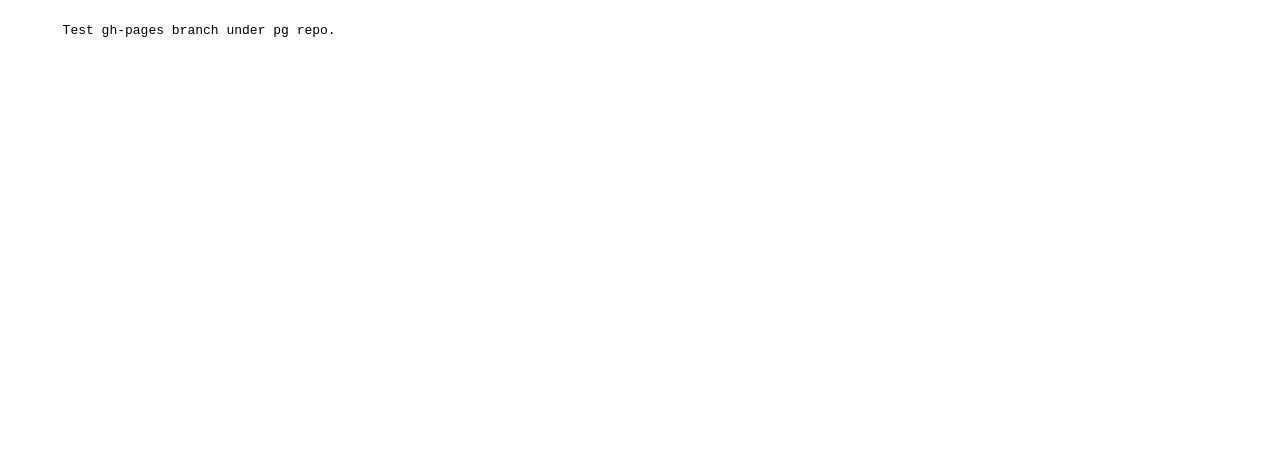
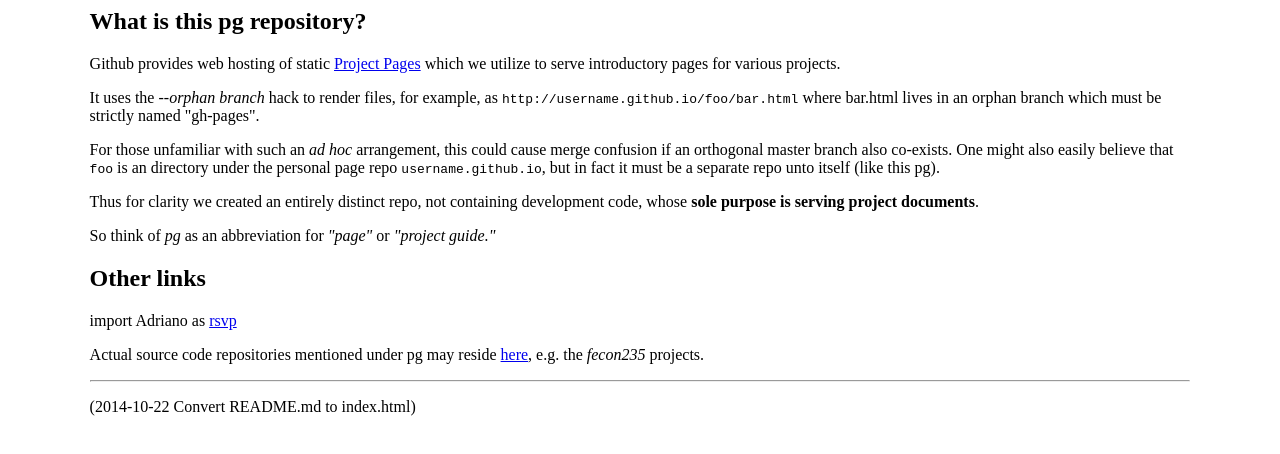
Before and after one commit to rsvp/pg, a plain HTML site: page index.html in a window 1280 px wide. Drawn offline with Linux system fonts and the light colour scheme.

Commit message:
Convert README.md to index.html for rsvp.github.com/pg

```diff
--- a/index.html
+++ b/index.html
@@ -1,5 +1,40 @@
-<pre>
-
-       Test gh-pages branch under pg repo.
-
-</pre>
+<!DOCTYPE HTML PUBLIC "-//W3C//DTD HTML 4.01 Transitional//EN">
+<html>
+<head>
+<meta http-equiv="content-type" content="text/html; charset=utf-8">
+<meta name="generator" content="ReText 4.1.2">
+<style>
+<!--
+     body { margin-left: 7%; margin-right: 7%; }
+-->
+</style>
+<title>rsvp.github.com/pg</title>
+</head>
+<body>
+<h2>What is this pg repository?</h2>
+<p>Github provides web hosting of static
+<a href="https://help.github.com/articles/creating-project-pages-manually/">Project Pages</a>
+which we utilize to serve introductory pages for various projects. </p>
+<p>It uses the <em>--orphan branch</em> hack to render files,
+for example, as <code>http://username.github.io/foo/bar.html</code>
+where bar.html lives in an orphan branch which must be
+strictly named "gh-pages". </p>
+<p>For those unfamiliar with such an <em>ad hoc</em> arrangement,
+this could cause merge confusion if an orthogonal master
+branch also co-exists.
+One might also easily believe that <code>foo</code> is an directory under
+the personal page repo <code>username.github.io</code>,
+but in fact it must be a separate repo unto itself (like this pg).</p>
+<p>Thus for clarity we created an entirely distinct repo,
+not containing development code, whose
+<strong>sole purpose is serving project documents</strong>. </p>
+<p>So think of <em>pg</em> as an abbreviation for <em>"page"</em> or <em>"project guide."</em></p>
+<h2>Other links</h2>
+<p>import Adriano as <a href="http://rsvp.github.com">rsvp</a></p>
+<p>Actual source code repositories mentioned under pg
+may reside <a href="http://github.com/rsvp">here</a>, e.g.
+the <em>fecon235</em> projects.</p>
+<hr>
+<p>(2014-10-22 Convert README.md to index.html) </p>
+</body>
+</html>
```
